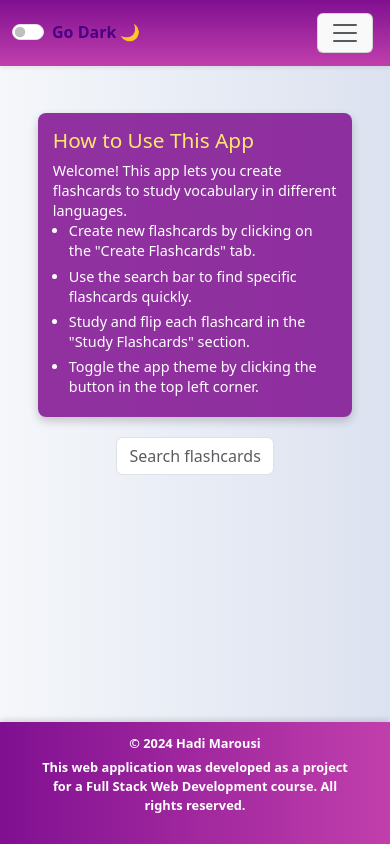
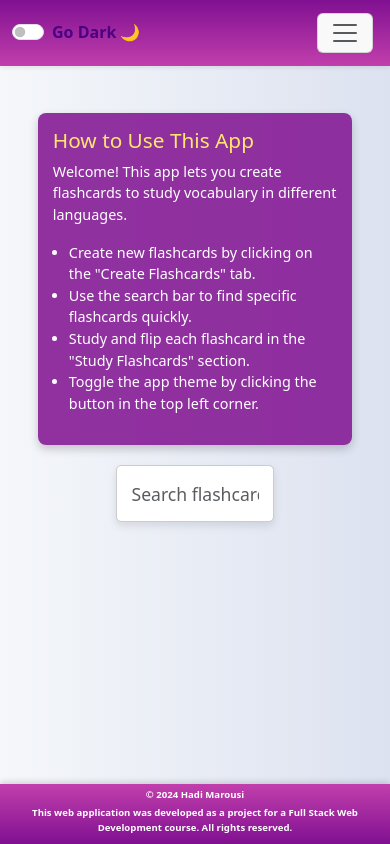
Before and after one commit to Hadi-Maro/language-flashcard-spa-v2-React, a React (Vite) app: page / in a window 390 px wide. Built offline with nearby package versions, Linux system fonts and the light colour scheme.

Commit message:
Styling adjustments for flashcard-item to make cards more compact

```diff
--- a/src/index.css
+++ b/src/index.css
@@ -1,5 +1,3 @@
-/* index.css */
-
 :root {
   font-family: 'Inter', system-ui, Avenir, Helvetica, Arial, sans-serif;
   line-height: 1.5;
@@ -80,6 +78,7 @@ button:hover {
   text-align: center;
 }
 
+
 /* Styles for the form layout */
 .create-flashcard-form {
   display: flex;
@@ -139,6 +138,11 @@ button:hover {
     max-width: 100%; /* Full width on smaller screens */
     font-size: 0.9em;
   }
+
+  .flashcard-item {
+    max-width: 100%;
+    padding: 15px;
+  }
 }
 
 @media (max-width: 480px) {
--- a/src/pages/Home.jsx
+++ b/src/pages/Home.jsx
@@ -1,3 +1,5 @@
+// Home.jsx
+
 import React, { useState } from 'react';
 import InfoBox from '../components/InfoBox';
 import '../styles/Home.css';
@@ -12,26 +14,24 @@ const Home = ({ flashcards, removeFlashcard, editFlashcard }) => {
   return (
     <div className="home-container">
       <InfoBox />
-      <div className="d-flex justify-content-center mb-3">
+      <div className="d-flex justify-content-center mb-3 search-bar">
         <input
           type="text"
-          className="form-control w-50" // Bootstrap class for responsive input
+          className="form-control w-50"
           placeholder="Search flashcards..."
           value={searchTerm}
           onChange={(e) => setSearchTerm(e.target.value)}
         />
       </div>
 
-      <div className="row flashcards-grid">
+      <div className="flashcards-grid">
         {filteredFlashcards.map((flashcard) => (
-          <div key={flashcard.id} className="col-md-4 mb-4"> {/* Responsive columns */}
-            <div className="flashcard-item">
-              <h3>{flashcard.term}</h3>
-              <p>{flashcard.translation}</p>
-              <div className="flashcard-buttons d-flex justify-content-around">
-                <button onClick={() => editFlashcard(flashcard)} className="edit-btn btn btn-success">Edit</button>
-                <button onClick={() => removeFlashcard(flashcard.id)} className="delete-btn btn btn-danger">Delete</button>
-              </div>
+          <div key={flashcard.id} className="flashcard-item">
+            <h3>{flashcard.term}</h3>
+            <p>{flashcard.translation}</p>
+            <div className="flashcard-buttons">
+              <button onClick={() => editFlashcard(flashcard)} className="edit-btn">Edit</button>
+              <button onClick={() => removeFlashcard(flashcard.id)} className="delete-btn">Delete</button>
             </div>
           </div>
         ))}
--- a/src/pages/StudyFlashcardsPage.jsx
+++ b/src/pages/StudyFlashcardsPage.jsx
@@ -1,3 +1,5 @@
+// StudyFlashcardsPage.jsx
+
 import React, { useState } from 'react';
 import '../styles/Flashcard.css';
 
@@ -6,12 +8,12 @@ const StudyFlashcardsPage = ({ flashcards }) => {
   const [flipped, setFlipped] = useState(false);
 
   const handleNext = () => {
-    setFlipped(false);
+    setFlipped(false); // Reset flip state when moving to the next card
     setCurrentIndex((prevIndex) => (prevIndex + 1) % flashcards.length);
   };
 
   const handlePrevious = () => {
-    setFlipped(false);
+    setFlipped(false); // Reset flip state when moving to the previous card
     setCurrentIndex((prevIndex) => (prevIndex - 1 + flashcards.length) % flashcards.length);
   };
 
--- a/src/styles/Flashcard.css
+++ b/src/styles/Flashcard.css
@@ -1,13 +1,12 @@
+/* Flashcard.css */
+
 .flashcard-container {
-  max-width: 400px; /* Allows the container to respond to Bootstrap's .container and stay centered */
+  width: 400px;
   height: 300px;
-  background-color: rgba(77, 107, 10, 0.858);
+  background-color: rgba(77, 107, 10, 0.85);
   perspective: 1000px;
+  margin: 20px auto;
   cursor: pointer;
-  margin: 20px auto;
-  box-shadow: 0 4px 8px rgba(0, 0, 0, 0.1);
-  transition: transform 0.3s ease;
-  border-radius: 10px;
 }
 
 .flashcard-inner {
@@ -19,7 +18,7 @@
 }
 
 .flashcard-inner.flipped {
-  transform: rotateY(180deg);
+  transform: rotateY(180deg); /* Flips the card when .flipped is applied */
 }
 
 .flashcard-front,
@@ -35,10 +34,11 @@
   border-radius: 10px;
   background-color: rgb(173, 177, 92);
   padding: 15px;
-  font-size: x-large;
+  box-sizing: border-box;
+  font-size: large;
   font-weight: bold;
 }
 
 .flashcard-back {
-  transform: rotateY(180deg);
+  transform: rotateY(180deg); /* Shows the back of the card on flip */
 }
--- a/src/styles/Footer.css
+++ b/src/styles/Footer.css
@@ -1,9 +1,9 @@
 /* styles / Footer.css */
 
 .footer {
-  background: linear-gradient(90deg, #801091, #c13fac); /* Gradient background */
+  background: linear-gradient(0deg, #801091, #c13fac); /* Gradient background */
   color: white;
-  padding: 1rem 2rem;
+  padding: 8px; /* Slight padding for content spacing */
   text-align: center;
   font-size: 0.9rem;
   font-weight: bold;
@@ -11,29 +11,16 @@
   position: fixed;
   bottom: 0;
   left: 0;
-  width: 100%;
+  width: 100%; /* Full width */
+  height: 60px; /* Fixed height for consistency */
   z-index: 1000;
   transition: background-color 0.3s ease;
-
 }
 
-/* Adjust font size and spacing for smaller screens */
+/* Adjust font size and padding for smaller screens */
 @media (max-width: 768px) {
   .footer {
-    font-size: 0.8rem;
-    padding: 0.8rem 1.5rem;
+    font-size: 0.6rem;
+    padding: 4px;
   }
 }
-
-
-
-/* Hover effect for interactive elements (for having links in the footer) */
-.footer a {
-  color: #ffd84c;
-  text-decoration: underline;
-  transition: color 0.3s ease;
-}
-
-.footer a:hover {
-  color: #ffffff;
-}
--- a/src/styles/Home.css
+++ b/src/styles/Home.css
@@ -1,14 +1,13 @@
-/* styles / Home.css */
+/* Home.css */
 
 /* Container for the Home page */
 .home-container {
     padding: 20px;
     max-width: 1200px;
     margin: 0 auto;
-    position: relative;
 }
 
-/* Style for the search bar */
+/* Search bar */
 .search-bar {
     display: flex;
     justify-content: center;
@@ -23,7 +22,6 @@
     width: 100%;
     max-width: 500px;
     box-shadow: 0 4px 8px rgba(0, 0, 0, 0.1);
-    transition: box-shadow 0.3s ease;
 }
 
 .search-bar input:focus {
@@ -34,57 +32,80 @@
 /* Flashcards grid layout */
 .flashcards-grid {
     display: grid;
-    grid-template-columns: repeat(auto-fit, minmax(200px, 1fr));
-    gap: 15px;
+    grid-template-columns: repeat(auto-fit, minmax(280px, 1fr));
+    gap: 20px;
     padding-top: 10px;
-    margin-right: 270px; /* Ensures grid doesn't overlap with the info-box */
+    justify-items: center;
 }
 
 /* Individual flashcard styling */
 .flashcard-item {
-    padding: 15px;
+    display: flex;
+    flex-direction: column;
+    justify-content: space-between;
+    padding: 15px; /* Reduced padding */
     background-color: #f9f9f9;
-    border: 1px solid #ddd;
+    border: 2px solid #bcc83b;
     border-radius: 8px;
-    box-shadow: 0 2px 4px rgba(0, 0, 0, 0.1);
-    transition: transform 0.3s ease, box-shadow 0.3s ease, background-color 0.3s ease;
+    box-shadow: 0 4px 8px rgba(0, 0, 0, 0.1);
+    transition: background-color 0.3s ease, color 0.3s ease;
+    width: 80%; /* Slightly narrower width */
+    max-width: 320px; /* Reduced max-width */
+    min-height: 220px; /* Reduced min-height */
     text-align: center;
-    cursor: pointer;
-    max-height: 180px;
+    margin: 15px auto; /* Reduced margin */
+    overflow-wrap: break-word;
 }
 
 .flashcard-item:hover {
     transform: translateY(-5px);
-    background-color: #f0e6ff; /* Light purple background on hover */
+    background-color: #dbb6e5;
     box-shadow: 0 4px 12px rgba(0, 0, 0, 0.15);
 }
 
-.flashcard-item h3 {
+
+
+/* Dark mode styling for flashcard */
+body.dark .flashcard-item {
+    background-color: #d5caca;
+    color: #ffffff;
+    border: 2px solid #a70697;
+}
+
+body.dark .flashcard-item:hover {
+    background-color: #b08ac3;
+    box-shadow: 0 4px 12px rgba(0, 0, 0, 0.3);
+}
+
+
+
+.flashcard-item h3, .flashcard-item p {
     font-size: 1.2rem;
     color: #333;
-    margin-bottom: 0.5rem;
-}
-
-.flashcard-item p {
-    font-size: 0.95rem;
-    color: #666;
+    margin: 10px 0;
+    white-space: normal;
 }
 
 /* Flashcard buttons container */
 .flashcard-buttons {
     display: flex;
     justify-content: space-around;
-    margin-top: 10px;
+    margin-top: auto;
+    gap: 10px;
+    width: 100%;
 }
 
-/* Edit and delete buttons */
+/* Button styles */
 .edit-btn, .delete-btn {
-    padding: 5px 10px;
+    padding: 10px;
     font-size: 0.9rem;
     border: none;
     border-radius: 5px;
+    color: #fff;
     cursor: pointer;
-    color: #fff;
+    flex-grow: 1;
+    max-width: 120px;
+    text-align: center;
 }
 
 .edit-btn {
@@ -103,7 +124,7 @@
     background-color: #d32f2f;
 }
 
-/* InfoBox styling - positioned on the side */
+/* InfoBox styling */
 .info-box {
     float: right;
     width: 250px;
@@ -123,30 +144,20 @@
     margin-bottom: 8px;
 }
 
-.info-box p,
-.info-box ul {
-    margin: 0;
-    padding: 0;
-    line-height: 1.4;
-}
-
 .info-box ul {
     list-style-type: disc;
     padding-left: 1rem;
 }
 
-.info-box ul li {
-    font-size: 0.9rem;
-    margin-bottom: 5px;
-}
-
 /* Responsive adjustments */
 @media (max-width: 768px) {
     .flashcards-grid {
-        grid-template-columns: repeat(auto-fit, minmax(150px, 1fr));
-        margin-right: 0; /* Remove right margin for small screens */
+        grid-template-columns: repeat(auto-fit, minmax(200px, 1fr));
     }
-
+    .flashcard-item {
+        max-width: 100%;
+        min-height: 240px;
+    }
     .info-box {
         float: none;
         width: 100%;
--- a/src/styles/Navbar.css
+++ b/src/styles/Navbar.css
@@ -2,7 +2,7 @@
 
 /* Navbar container */
 .navbar {
-  background: linear-gradient(90deg, #801091, #c13fac); /* Gradient background */
+  background: linear-gradient(180deg, #801091, #c13fac); /* Gradient background */
   padding: 1rem;
   position: fixed;
   top: 0;
```
